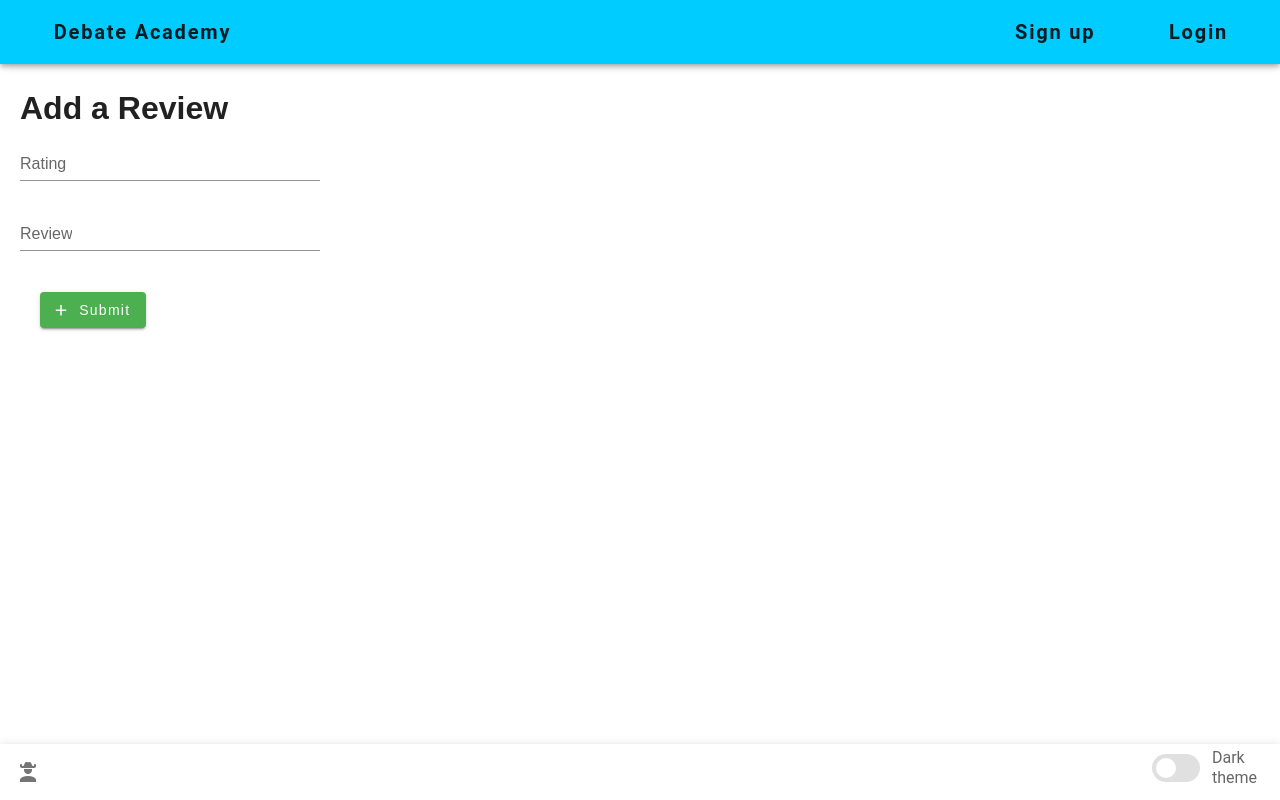
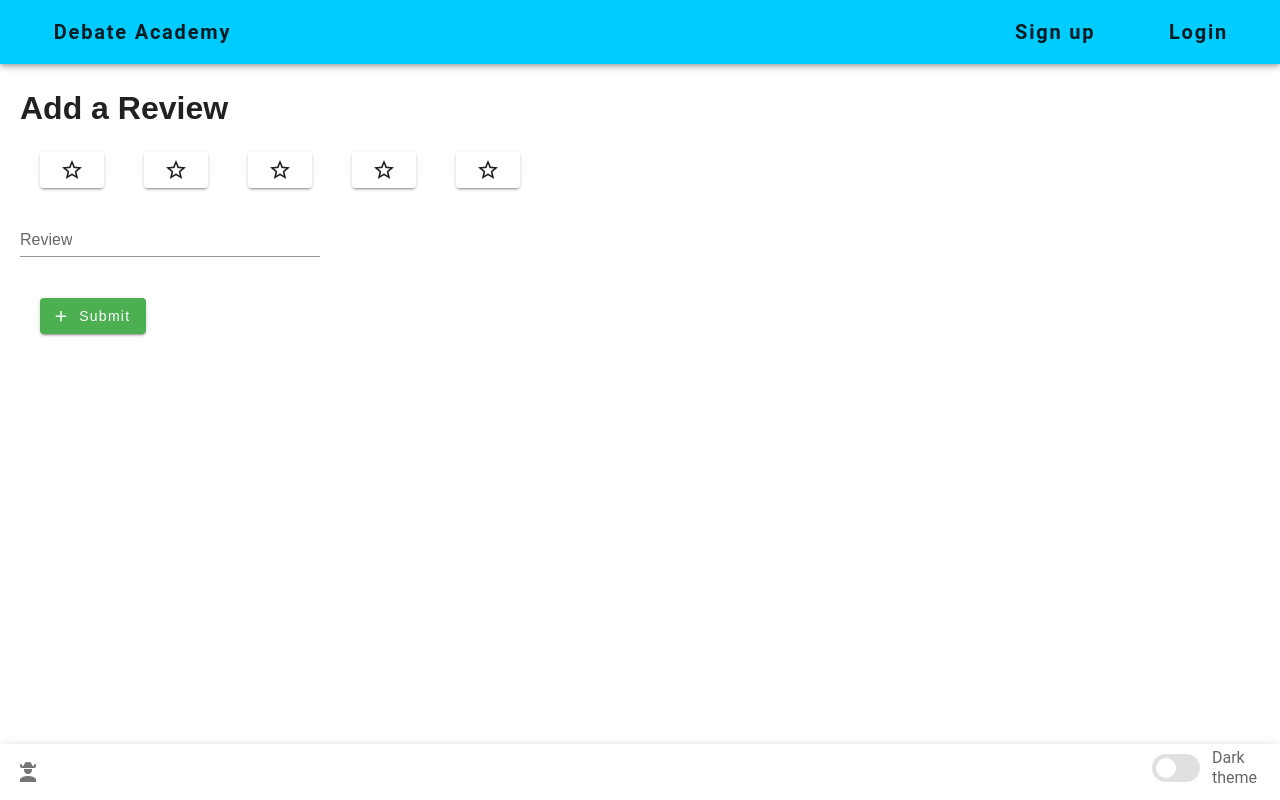
Before and after one commit to ruthsilcoff/comp307final, a Vue app in the folder frontend/: page /#/newReview/1 in a window 1280 px wide. Built offline with nearby package versions, Linux system fonts and the light colour scheme; the HTML template or start-up script is replaced by a standard one; what vue-google-signin-button would draw is missing.

Commit message:
stars for ratings

```diff
--- a/frontend/src/components/Data-Iterators/NewReview.vue
+++ b/frontend/src/components/Data-Iterators/NewReview.vue
@@ -1,7 +1,41 @@
 <template>
     <v-content style="margin: 20px;">
         <h1>Add a Review</h1>
-        <v-text-field type="number" label="Rating" v-model="rating"></v-text-field>
+        <v-btn v-if="star1yellow" color="yellow" v-on:click="set1star()" rating="1">
+            <v-icon>mdi-star-outline</v-icon>
+        </v-btn>
+        <v-btn v-if="!star1yellow" color="white" v-on:click="set1star()" >
+            <v-icon>mdi-star-outline</v-icon>
+        </v-btn>
+
+        <v-btn v-if="star2yellow" color="yellow" v-on:click="set2star()" >
+            <v-icon>mdi-star-outline</v-icon>
+        </v-btn>
+        <v-btn v-if="!star2yellow" color="white" v-on:click="set2star()" >
+            <v-icon>mdi-star-outline</v-icon>
+        </v-btn>
+
+        <v-btn v-if="star3yellow" color="yellow" v-on:click="set3star()" >
+            <v-icon>mdi-star-outline</v-icon>
+        </v-btn>
+        <v-btn v-if="!star3yellow" color="white" v-on:click="set3star()" >
+            <v-icon>mdi-star-outline</v-icon>
+        </v-btn>
+
+        <v-btn v-if="star4yellow" color="yellow" v-on:click="set4star()" >
+            <v-icon>mdi-star-outline</v-icon>
+        </v-btn>
+        <v-btn v-if="!star4yellow" color="white" v-on:click="set4star()" >
+            <v-icon>mdi-star-outline</v-icon>
+        </v-btn>
+
+        <v-btn v-if="star5yellow" color="yellow" v-on:click="set5star()" >
+            <v-icon>mdi-star-outline</v-icon>
+        </v-btn>
+        <v-btn v-if="!star5yellow" color="white" v-on:click="set5star()" >
+            <v-icon>mdi-star-outline</v-icon>
+        </v-btn>
+
         <v-text-field type="text" label="Review" v-model="review"></v-text-field>
         <v-btn color="success" v-on:click="addReviews()">
             <v-icon left>mdi-plus</v-icon> Submit
@@ -19,6 +53,11 @@ export default {
     rating:'',
     review: '',
         teacherID: '',
+        star1yellow: false,
+      star2yellow: false,
+      star3yellow: false,
+      star4yellow: false,
+      star5yellow: false,
   }),
 
     props: ['id'],
@@ -28,12 +67,66 @@ export default {
 
         addReviews: async function() {
         try {
+            if(this.star5yellow) {
+                this.rating = 5
+            }
+            else if(this.star4yellow) {
+                this.rating = 4
+            }
+            else if(this.star3yellow) {
+                this.rating = 3
+            }
+            else if(this.star2yellow) {
+                this.rating = 2
+            }
+            else {
+                this.rating = 1
+            }
             await this.newReview({rating: this.rating, review: this.review, teacherID: parseInt(this.id)})
             this.createSnackbar({message: 'Review added', color:'success'})
         }catch(error){
             this.createSnackbar({message: 'Problem adding review', color: 'error'})
         }
-    }
+    },
+        async set1star() {
+            this.star1yellow= true
+      this.star2yellow= false
+      this.star3yellow= false
+      this.star4yellow= false
+      this.star5yellow= false
+        },
+
+        async set2star() {
+            this.star1yellow= true
+      this.star2yellow= true
+      this.star3yellow= false
+      this.star4yellow= false
+      this.star5yellow= false
+        },
+
+        async set3star() {
+            this.star1yellow= true
+      this.star2yellow= true
+      this.star3yellow= true
+      this.star4yellow= false
+      this.star5yellow= false
+        },
+
+        async set4star() {
+            this.star1yellow= true
+      this.star2yellow= true
+      this.star3yellow= true
+      this.star4yellow= true
+      this.star5yellow= false
+        },
+
+        async set5star() {
+            this.star1yellow= true
+      this.star2yellow= true
+      this.star3yellow= true
+      this.star4yellow= true
+      this.star5yellow= true
+        },
   }
 
 };
--- a/frontend/src/components/Profile-Stuff/ViewReviews.vue
+++ b/frontend/src/components/Profile-Stuff/ViewReviews.vue
@@ -20,7 +20,45 @@
             lg="4"
           >
             <v-card>
-              <v-card-title class="subheading font-weight-bold">Rating: {{item.rating}}/5</v-card-title>
+              <v-card-title class="subheading font-weight-bold">Rating: </v-card-title>
+
+              <v-btn color="yellow">
+                <v-icon>mdi-star-outline</v-icon>
+              </v-btn>
+
+              <v-btn v-if="item.rating >= 2" color="yellow">
+                <v-icon>mdi-star-outline</v-icon>
+              </v-btn>
+
+              <v-btn v-if="item.rating < 2" color="white">
+                <v-icon>mdi-star-outline</v-icon>
+              </v-btn>
+
+              <v-btn v-if="item.rating >= 3" color="yellow">
+                <v-icon>mdi-star-outline</v-icon>
+              </v-btn>
+
+              <v-btn v-if="item.rating < 3" color="white">
+                <v-icon>mdi-star-outline</v-icon>
+              </v-btn>
+
+              <v-btn v-if="item.rating >= 4" color="yellow">
+                <v-icon>mdi-star-outline</v-icon>
+              </v-btn>
+
+              <v-btn v-if="item.rating < 4" color="white">
+                <v-icon>mdi-star-outline</v-icon>
+              </v-btn>
+
+              <v-btn v-if="item.rating >= 5" color="yellow">
+                <v-icon>mdi-star-outline</v-icon>
+              </v-btn>
+
+              <v-btn v-if="item.rating < 5" color="white">
+                <v-icon>mdi-star-outline</v-icon>
+              </v-btn>
+
+
               <v-divider></v-divider>
 
               <v-card-text>
```
Also changed, not shown: 1 other file (tests, documents, lock files or other folders).
